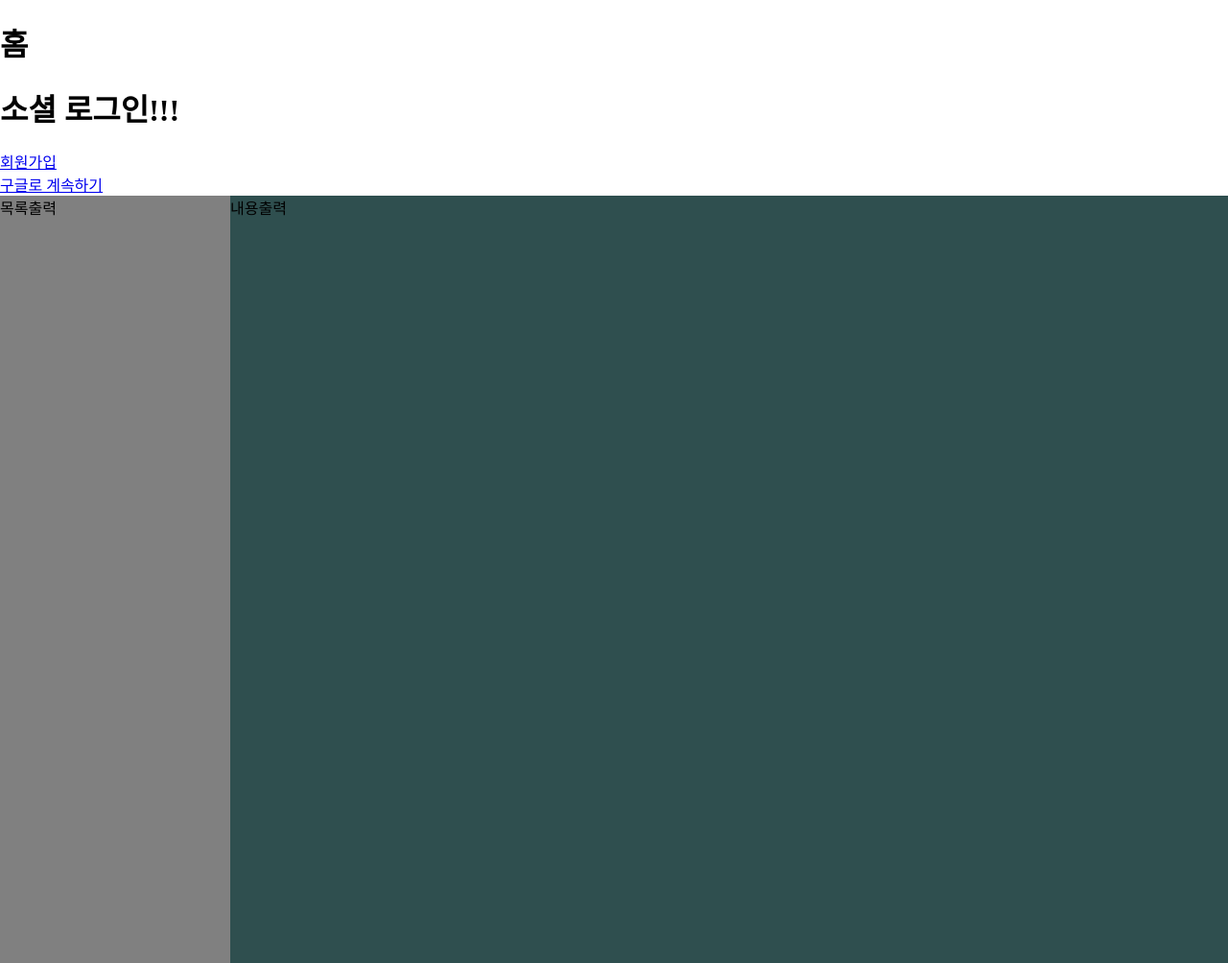
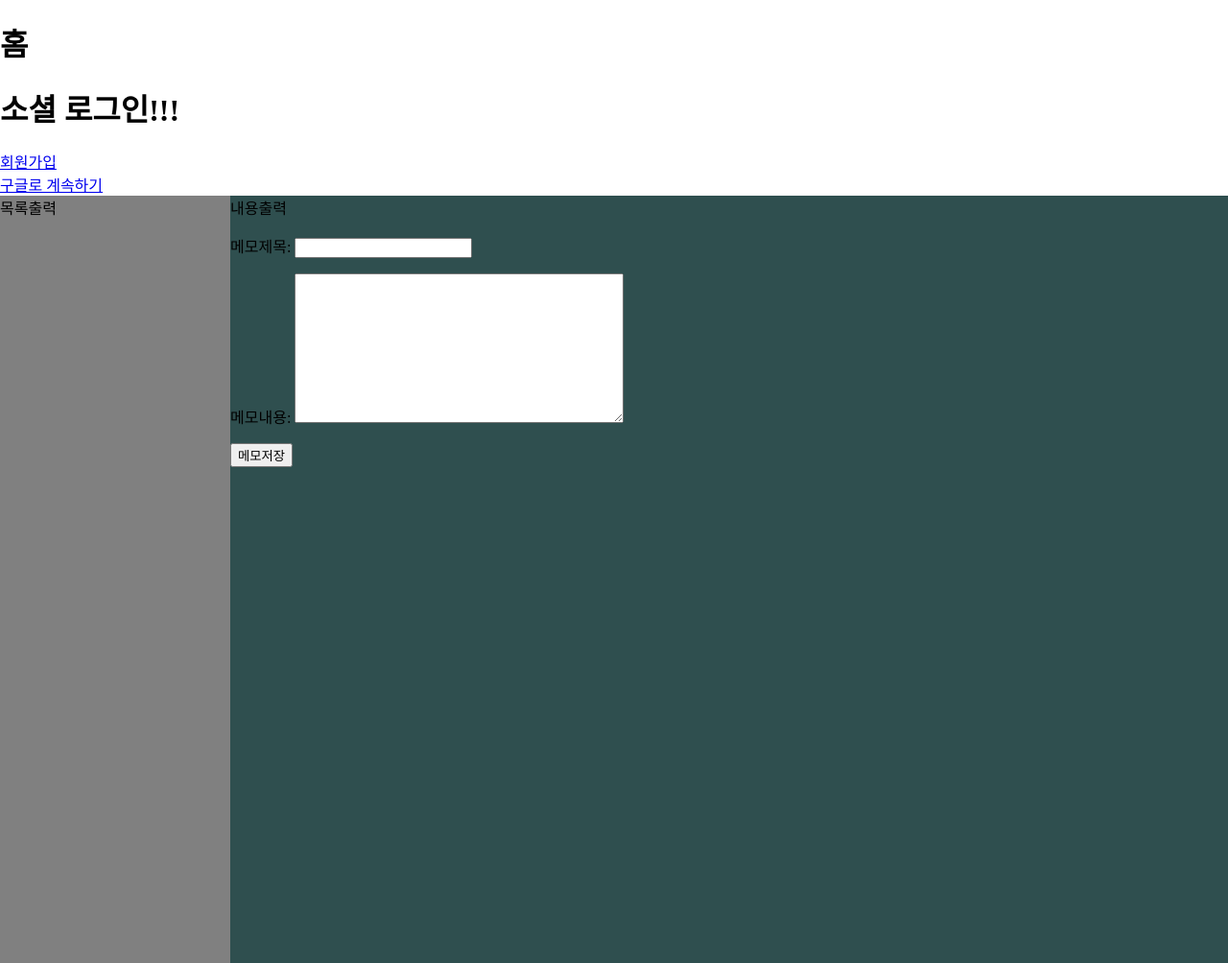
Before and after one commit to errorfixie/django-memo, a Django app: page /memo/ in a window 1280 px wide. Shown: the part 25-1029 px from the top of the page at 96% size. Run offline with Django 3.2, Linux system fonts and the light colour scheme; some libraries are stand-ins or nearby versions.

Commit message:
홈화면 함수view로 form구현

```diff
--- a/memo/urls.py
+++ b/memo/urls.py
@@ -4,9 +4,9 @@ from . import views
 app_name = 'memo'
 
 urlpatterns =[
-    path("",views.MemoHomeListView.as_view(),name="homelist"),
+    path("",views.MemoHomeView,name="homelist"),
     path("list/",views.MemoListView.as_view(),name="list"),
-    path("<int:pk>/",views.MemoDetailView.as_view(), name="detail"),
-    path("create/",views.MemoCreateView.as_view(), name="create"),
-    path("<int:pk>/update/",views.MemoUpdateView.as_view(), name="update"),
+    # path("<int:pk>/",views.MemoDetailView.as_view(), name="detail"),
+    # path("",views.MemoCreateView.as_view(), name="create"),
+    # path("<int:pk>/update/",views.MemoUpdateView.as_view(), name="update"),
 ]
--- a/memo/views.py
+++ b/memo/views.py
@@ -1,8 +1,10 @@
 from django.shortcuts import render
-from django.http import HttpResponse
+from django.http import HttpResponse,HttpResponseForbidden,HttpResponseRedirect
 from .models import Usermemo,Memo
-from django.views.generic import ListView, DetailView, DeleteView, UpdateView, CreateView
+from user.models import User
+from django.views.generic import ListView, FormView, DetailView, DeleteView, UpdateView, CreateView
 from .forms import MemoCreateForm
+from django.urls import reverse,reverse_lazy
 # Create your views here.
 
 # 메모리스트
@@ -12,14 +14,28 @@ class MemoListView(ListView):
     context_object_name='memolist'
 
 
-    def get_queryset(self):
-        """Return the last five published questions."""
-        return Question.objects.order_by('-pub_date')[:5]
+def MemoHomeView(request):
 
-class MemoHomeListView(ListView):
-    model = Usermemo
-    template_name = 'home.html'
-    context_object_name='memolist'
+    if request.method == "POST": # POST로 들어오면
+        form = MemoCreateForm(request.POST) # 들어온 값들을 MemoCreateForm에 넣어 객체생성
+        form.save() # 저장
+
+        return HttpResponseRedirect('/memo/') # 저장후 리다이렉트할 url 지정
+
+    else:
+        form = MemoCreateForm() # POST가 아니면 그냥 폼만 보여줌
+
+    memo_list = Usermemo.objects.all() ## Usermemo모델에서 모든 항목가져와서 객체 만듬
+
+    context = {} #템플릿에 보낼 변수 지정
+    context['memolist'] = memo_list # Usermemo 값들은 'memolist'로 저장
+    context['form'] = form # Form 값들은 'form'으로 저장
+
+
+    return render(request,"home.html",context)
+
+# ----------------------------------------------------------------------------------------------------------
+
 
 # 메모상세
 class MemoDetailView(DetailView):
@@ -27,13 +43,16 @@ class MemoDetailView(DetailView):
     template_name = 'memo/memodetail.html'
 
 
+
 # 메모등록
 class MemoCreateView(CreateView):
     form_class = MemoCreateForm
-    template_name = 'memo/memocreate.html'
+    template_name = 'home.html'
 
     def get_success_url(self):
-        return reverse('memo:detail', args=[self.object.pk])
+        return reverse('memo:create')
+
+
 
 # 메모수정
 class MemoUpdateView(UpdateView):
--- a/templates/home.html
+++ b/templates/home.html
@@ -40,6 +40,12 @@
     <article class="flex-container-section-wrap">
         <div class="flex-container-section">
             내용출력
+
+            <form method="post">
+                {% csrf_token %}
+                    {{form.as_p}}
+                <input type="submit" value="메모저장">
+            </form>
         </div>
     </article>
 </section>
```
Also changed, not shown: memo/models.py (line endings or trailing spaces).
